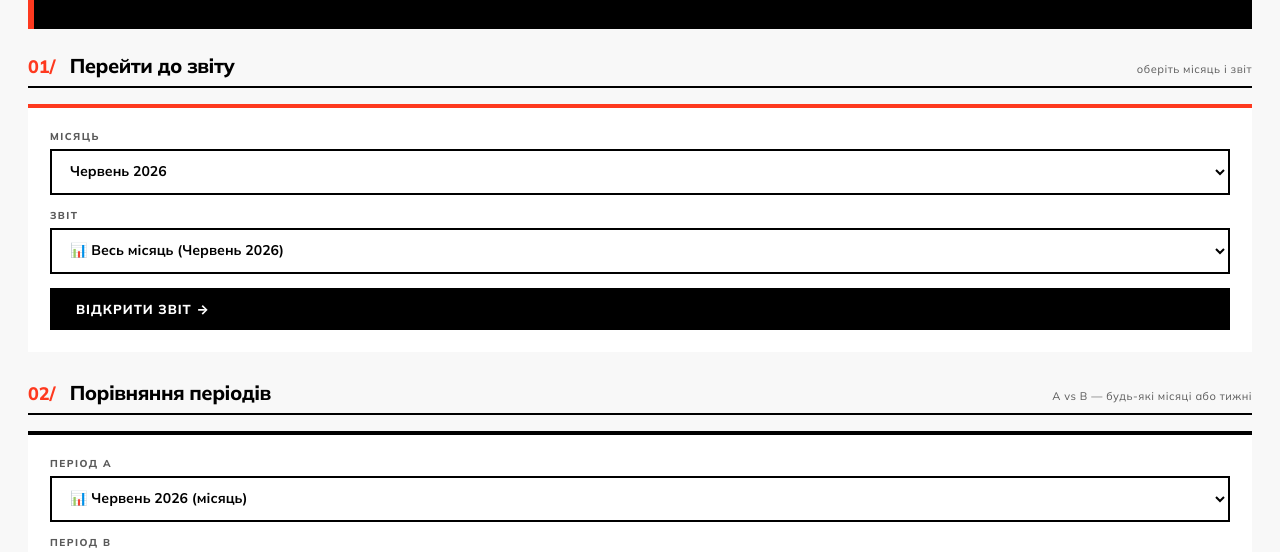
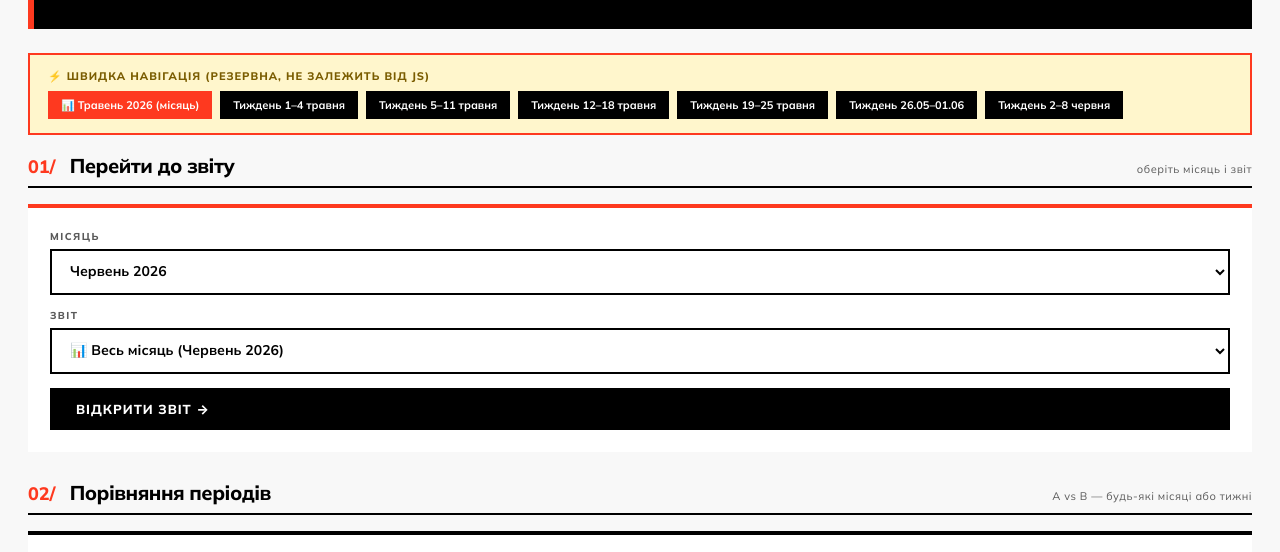
Before and after one commit to elitwebmark-cmd/dashboard, a website: page index.html in a window 1280 px wide. Shown: the part 175-727 px from the top of the page. Drawn offline with Linux system fonts and the light colour scheme.

Commit message:
Add files via upload

```diff
--- a/index.html
+++ b/index.html
@@ -76,6 +76,14 @@ table tr.total td{background:#000;color:#fff;font-weight:800;border-bottom:0;}
 table.summary{min-width:1000px;}
 footer.foot{margin-top:36px;padding:16px 0;border-top:1px solid #DCDCDC;color:#5A5A5A;font-size:11px;display:flex;justify-content:space-between;flex-wrap:wrap;gap:10px;}
 @media(max-width:780px){.wrap{padding:14px;}header{padding:24px 18px;}header h1{font-size:22px;}.cmp-grid{grid-template-columns:1fr;}.cards{grid-template-columns:1fr 1fr;}}
+
+.fallback-nav{background:#FFF6CC;border:2px solid #FE391F;padding:14px 18px;margin:0 0 18px 0;}
+.fallback-nav h4{font-size:11px;text-transform:uppercase;letter-spacing:1px;margin-bottom:8px;color:#7A5C00;font-weight:800;}
+.fallback-nav .nav-links{display:flex;gap:8px;flex-wrap:wrap;}
+.fallback-nav a{display:inline-block;padding:6px 12px;background:#000;color:#fff;text-decoration:none;font-weight:700;font-size:11px;border:1px solid #000;}
+.fallback-nav a:hover{background:#FE391F;border-color:#FE391F;}
+.fallback-nav a.month{background:#FE391F;border-color:#FE391F;}
+
 </style>
 </head>
 <body>
@@ -85,6 +93,19 @@ footer.foot{margin-top:36px;padding:16px 0;border-top:1px solid #DCDCDC;color:#5
     <h1><span class="accent">Маркетинг</span> · усі звіти в одному місці</h1>
     <div class="sub">Швидкий перехід до місячного або тижневого звіту + порівняння періодів. Дані: HubSpot, Meta Ads, Google Ads, GA4, GSC (Windsor.ai). Курс $1 = 44 ₴.</div>
   </header>
+  <div class="fallback-nav">
+    <h4>⚡ Швидка навігація (резервна, не залежить від JS)</h4>
+    <div class="nav-links">
+      <a class="month" href="dashboard_may_apr.html">📊 Травень 2026 (місяць)</a>
+      <a href="dashboard_1_4may.html">Тиждень 1–4 травня</a>
+      <a href="dashboard_5_11may.html">Тиждень 5–11 травня</a>
+      <a href="dashboard_12_18may.html">Тиждень 12–18 травня</a>
+      <a href="dashboard_19_25may.html">Тиждень 19–25 травня</a>
+      <a href="dashboard_26may_1jun.html">Тиждень 26.05–01.06</a>
+      <a href="dashboard_2_8jun.html">Тиждень 2–8 червня</a>
+    </div>
+  </div>
+
 
   <section class="section">
     <div class="sec-head"><span class="num">01<span>/</span></span><h2>Перейти до звіту</h2><span class="sub">оберіть місяць і звіт</span></div>
@@ -356,10 +377,22 @@ function refreshSummary() {
 }
 
 // === Init ===
-pickMonth.value = "jun2026";
-refreshReportSelect();
-refreshCompareSelects();
-renderCompare();
+try {
+  pickMonth.value = "jun2026";
+  refreshReportSelect();
+  refreshCompareSelects();
+  renderCompare();
+} catch(e) {
+  console.error("Hub init failed:", e);
+  // Show fallback message if dynamic parts failed
+  const fb = document.querySelector(".fallback-nav");
+  if(fb){
+    const note = document.createElement("div");
+    note.style.cssText = "margin-top:8px;font-size:11px;color:#9F2D26;font-weight:700;";
+    note.textContent = "⚠ JS init помилка: " + e.message + ". Використай лінки вище.";
+    fb.appendChild(note);
+  }
+}
 </script>
 </body>
 </html>
```
